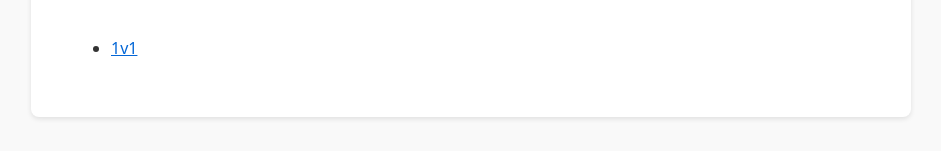
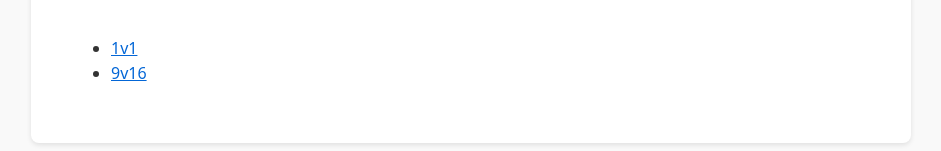
Before and after one commit to N635-wiki/KMPBD, a plain HTML site: page index.html in a window 1280 px wide. Shown: the part 411-562 px from the top of the page, without its empty margins (169-1110 px from the left). Drawn offline with Linux system fonts and the light colour scheme.

Commit message:
Add download link for Kinemaster.Background.9v16.zip

```diff
--- a/index.html
+++ b/index.html
@@ -66,7 +66,8 @@
 
         <h1>Download Link</h1>
         <ul>
-        <li><a href="https://github.com/user-attachments/files/33298216/Kinemaster.Background.1v1.zip">1v1</a></li>
+         <li><a href="https://github.com/user-attachments/files/33298216/Kinemaster.Background.1v1.zip">1v1</a></li>
+         <li><a href="https://github.com/user-attachments/files/33665717/Kinemaster.Background.9v16.zip">9v16</a></li>
         </ul>
     </div>
 </body>
```
